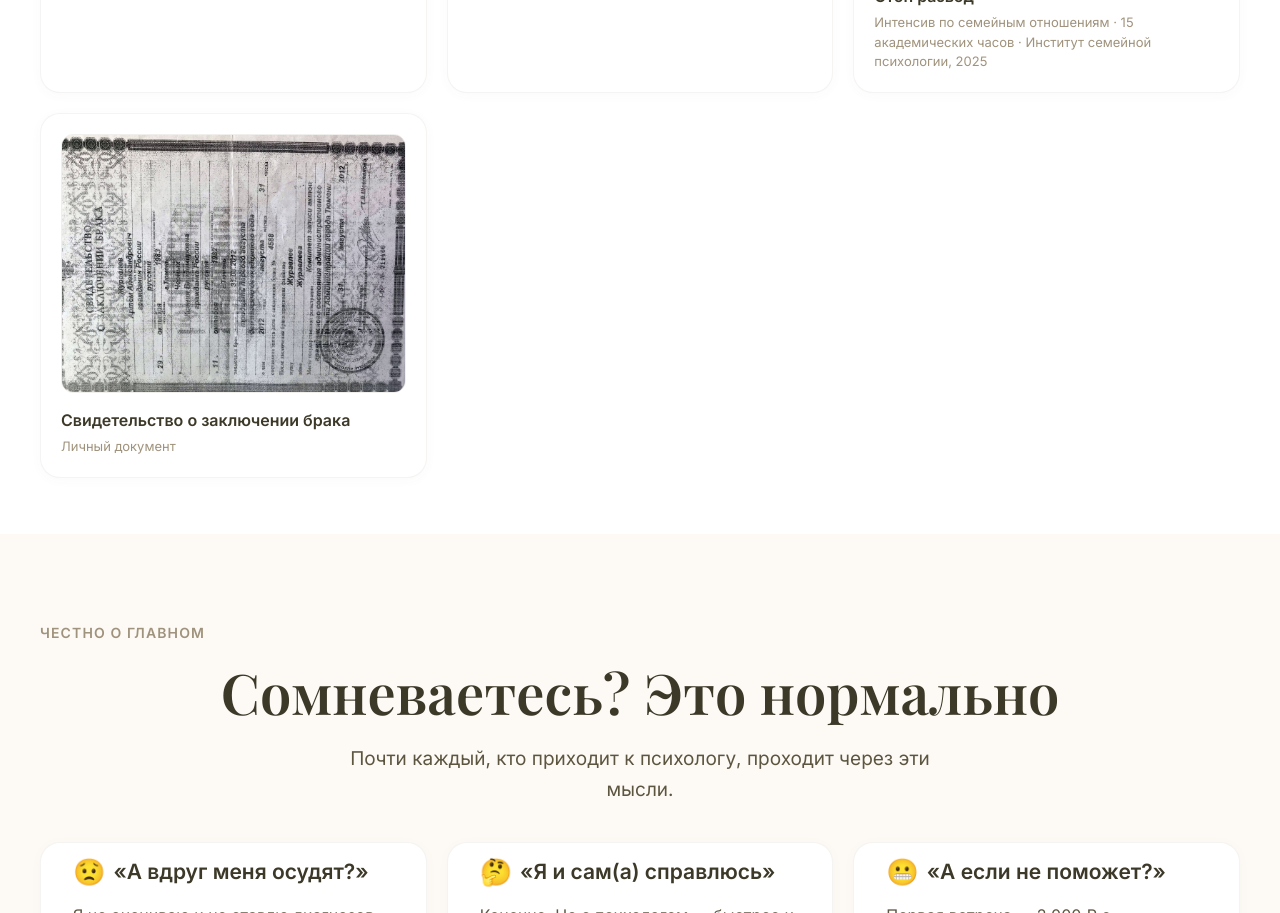
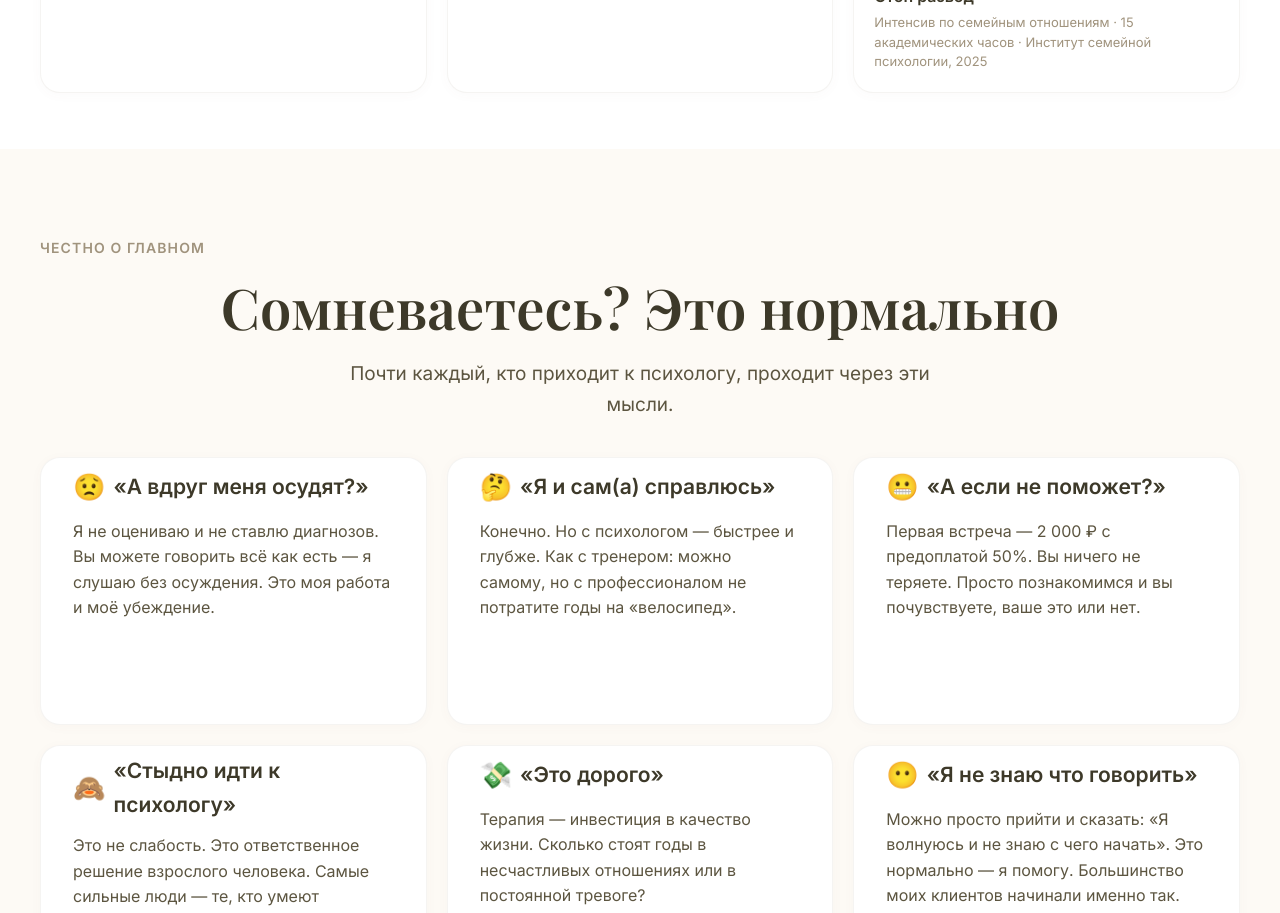
Before and after one commit to r79116045-arch/ksusha-site, a plain HTML site: page index.html in a window 1280 px wide. Shown: the part 3531-4444 px from the top of the page. Drawn offline with Linux system fonts and the light colour scheme.

Commit message:
Удалено свидетельство о браке с сайта

```diff
--- a/index.html
+++ b/index.html
@@ -431,7 +431,6 @@
       <a class="doc-card" href="docs/diplom-perepodgotovka.pdf" target="_blank"><img src="docs/diplom-perepodgotovka.jpg" alt="Диплом о профессиональной переподготовке"><span class="doc-name">Диплом о профессиональной переподготовке</span><span class="doc-sub">Дополнительное профессиональное образование · 2025–2026</span></a>
       <a class="doc-card" href="ksusha-sert-psiholog-praktik.jpg" target="_blank"><img src="ksusha-sert-psiholog-praktik.jpg" alt="Сертификат «Психолог-практик»"><span class="doc-name">Психолог-практик</span><span class="doc-sub">Обучающий курс · 18 академических часов · Институт семейной психологии, 2025</span></a>
       <a class="doc-card" href="ksusha-sert-stop-razvod.jpg" target="_blank"><img src="ksusha-sert-stop-razvod.jpg" alt="Сертификат «Стоп развод»"><span class="doc-name">Стоп развод</span><span class="doc-sub">Интенсив по семейным отношениям · 15 академических часов · Институт семейной психологии, 2025</span></a>
-      <a class="doc-card" href="docs/svidetelstvo-o-brake.jpg" target="_blank"><img src="docs/svidetelstvo-o-brake.jpg" alt="Свидетельство о заключении брака"><span class="doc-name">Свидетельство о заключении брака</span><span class="doc-sub">Личный документ</span></a>
     </div>
   </div>
 </section>
```
Also changed, not shown: docs/svidetelstvo-o-brake.jpg (deleted).
